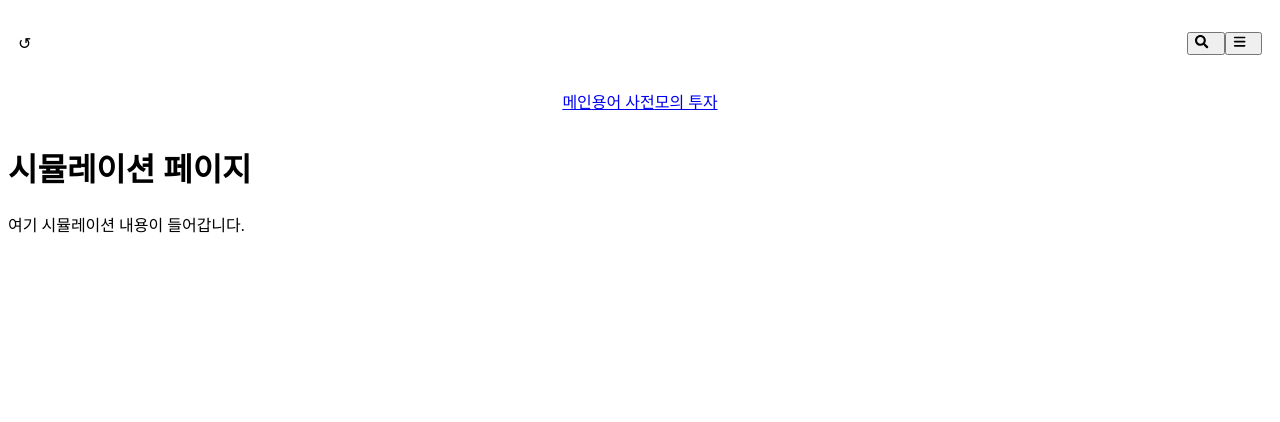
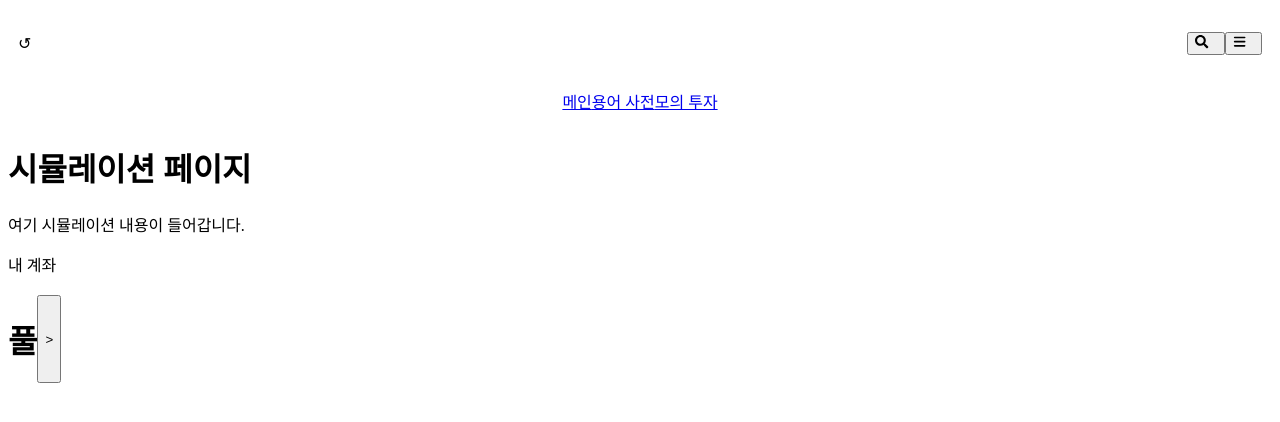
Before and after one commit to kdt-ful-class-three-group/KDT-FUL-3_PROJECT-A-3, a Next.js app in the folder client/: page /simulation in a window 1280 px wide. Shown: the top 422 px of the page. Built offline with nearby package versions, Linux system fonts and the light colour scheme; no server answers.

Commit message:
Feat : 불러온 데이터를 렌더에 적용

```diff
--- a/client/src/components/simulation/AccountInfo.tsx
+++ b/client/src/components/simulation/AccountInfo.tsx
@@ -1,6 +1,7 @@
 'use client'
 import { useEffect, useState } from "react"
 import axios from "axios"
+import { Button } from "../common/Button"
 
 //타입
 type Account = {
@@ -14,6 +15,7 @@ export default function AccountInfo(){
 
   // 정보
   const [account, setAccount] = useState<Account | null>(null)
+  // 메세지
   const [msg, setMsg] = useState('')
 
   useEffect(()=>{
@@ -38,7 +40,14 @@ export default function AccountInfo(){
 
   return(
     <div>
-
+      <div>
+        <p>내 계좌</p>
+        <h3>{account?.account_number}</h3>
+      </div>
+      <div style={{display:'flex'}}>
+        <h1>{account?.asset}풀</h1>
+        <Button name='>'></Button>
+      </div>
     </div>
   )
 }
```
